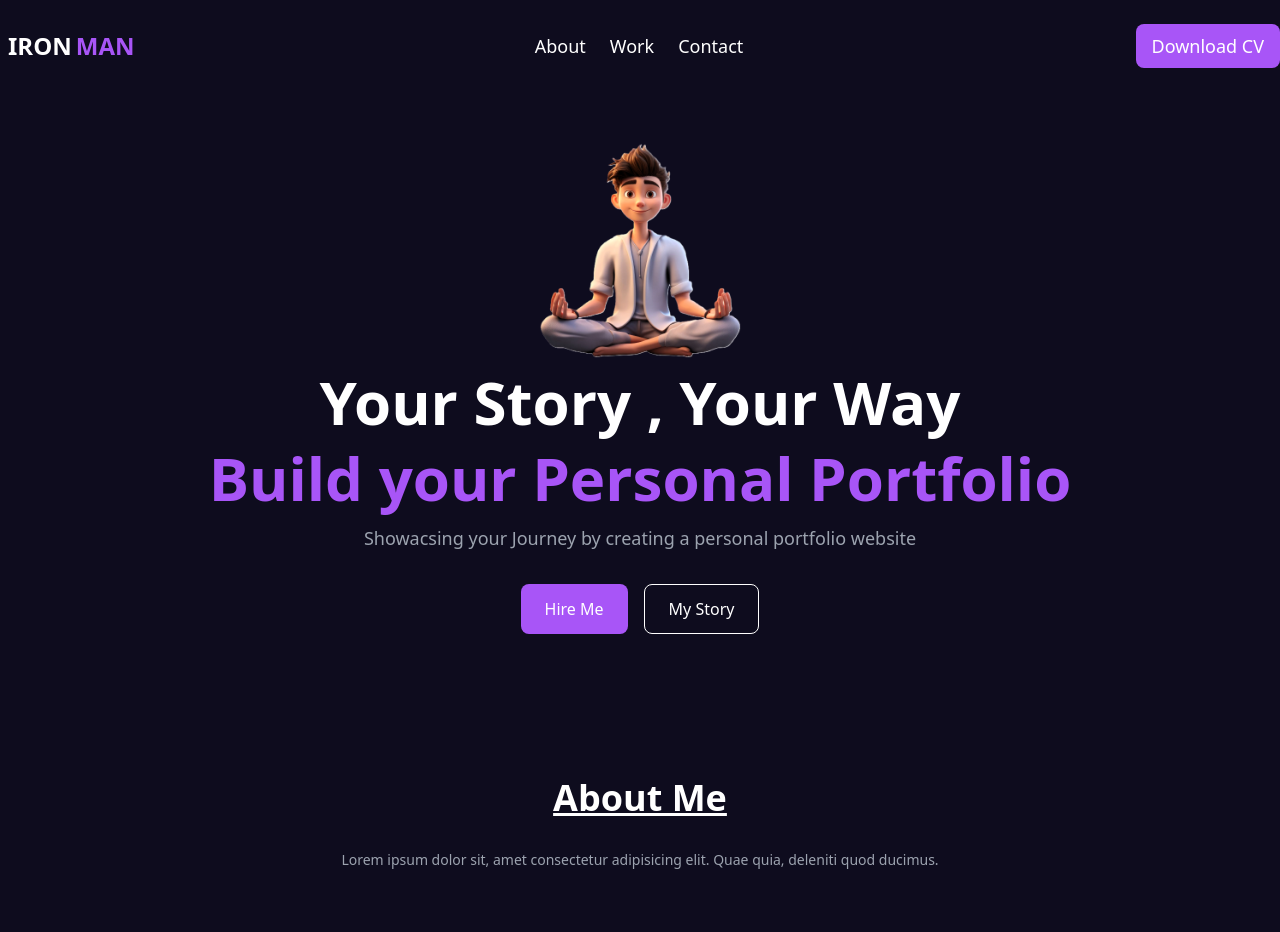
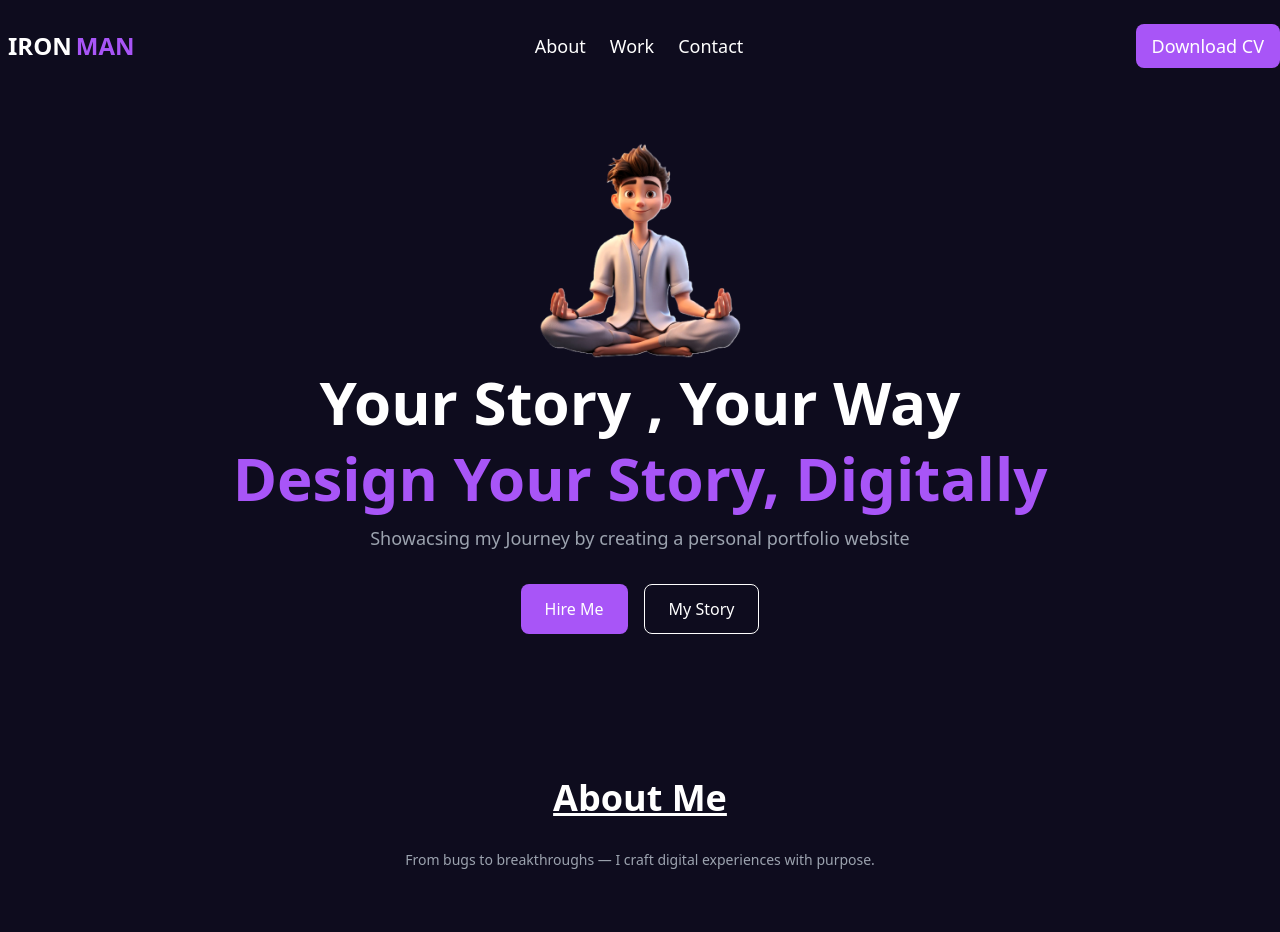
Before and after one commit to prince19112003/My-Portfolio, a React (Vite) app: page / in a window 1280 px wide. Shown: the top 932 px of the page. Built offline with nearby package versions, Linux system fonts and the light colour scheme.

Commit message:
'update'

```diff
--- a/src/App.css
+++ b/src/App.css
@@ -0,0 +1,3 @@
+body{
+    overflow-x: hidden;
+}
--- a/src/components/About.jsx
+++ b/src/components/About.jsx
@@ -32,8 +32,7 @@ const About = () => {
             duration: 0.5,
           }}
           className='mb-12 text-gray-400 text-center text-sm  md:text-md'>
-          Lorem ipsum dolor sit, amet consectetur adipisicing elit. Quae quia,
-          deleniti quod ducimus.
+          From bugs to breakthroughs — I craft digital experiences with purpose.
         </motion.p>
         <div className='flex flex-col md:flex-row justify-center items-center sm:justify-around'>
           <motion.div
--- a/src/components/Hero.jsx
+++ b/src/components/Hero.jsx
@@ -83,7 +83,7 @@ const Hero = () => {
               delay: 1.1,
             }}
             className='text-purple-500'>
-            Build your Personal Portfolio
+            Design Your Story, Digitally
           </motion.span>
         </motion.h1>
 
@@ -95,7 +95,7 @@ const Hero = () => {
             delay: 1.2,
           }}
           className='text-gray-400 text-sm md:text-lg mb-8'>
-          Showacsing your Journey by creating a personal portfolio website
+          Showacsing my Journey by creating a personal portfolio website
         </motion.p>
         <div className='flex justify-center space-x-4 mb-10'>
           <motion.button
```
